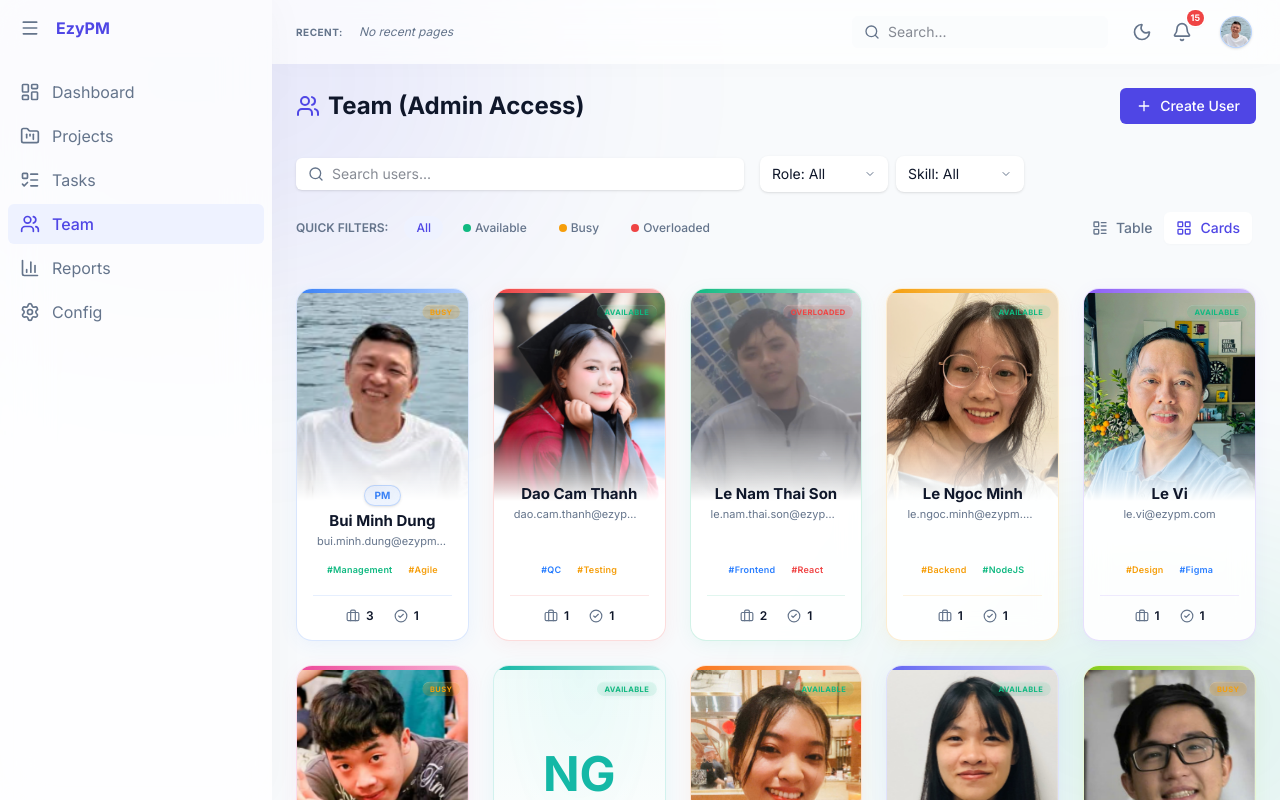
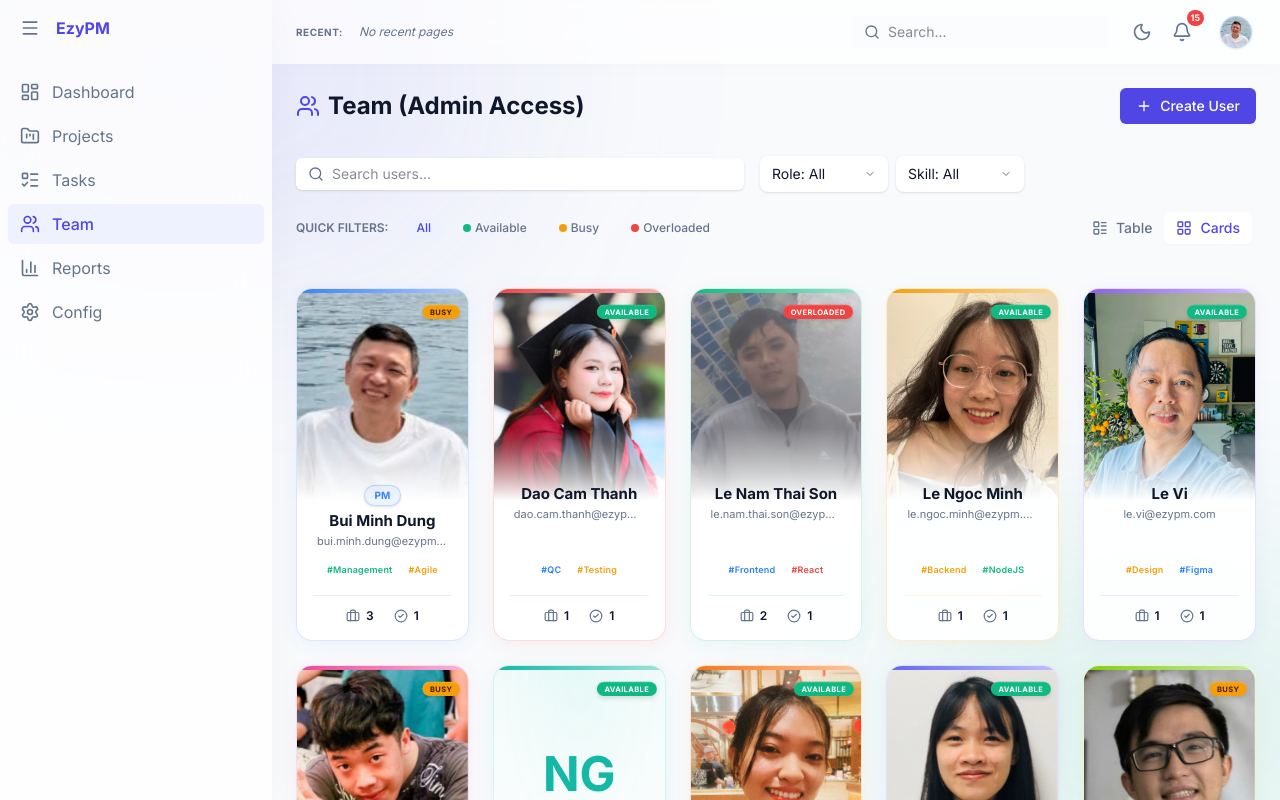
Before and after one commit to AllianceITSCTeam/EzyPMUIMockup, a Next.js app: page /team in a window 1280 px wide. Built offline with nearby package versions, Linux system fonts and the light colour scheme.

Commit message:
ui: refine dashboard cards, fix stakeholder modal jumping, make status badges solid

```diff
--- a/src/app/page.tsx
+++ b/src/app/page.tsx
@@ -52,7 +52,7 @@ export default function Dashboard() {
       <section className="grid grid-cols-1 sm:grid-cols-2 xl:grid-cols-4 gap-5">
 
         {/* Total Tasks */}
-        <div className="relative overflow-hidden rounded-2xl p-5 bg-surface border shadow-[0_1px_12px_rgba(0,0,0,0.03)] hover:shadow-[0_4px_24px_rgba(0,0,0,0.06)] transition-all duration-300 group border-border-color">
+        <div className="relative overflow-hidden rounded-2xl p-5 bg-surface shadow-[0_1px_12px_rgba(0,0,0,0.03)] hover:shadow-[0_4px_24px_rgba(0,0,0,0.06)] transition-all duration-300 group">
           <div className="absolute -top-6 -right-6 w-32 h-32 rounded-full opacity-[0.03] group-hover:scale-110 group-hover:opacity-[0.05] transition-all duration-500" style={{ background: 'radial-gradient(circle, var(--color-primary), transparent)' }}></div>
           <div className="flex items-start justify-between relative z-10">
             <div>
@@ -68,7 +68,7 @@ export default function Dashboard() {
         </div>
 
         {/* In Progress */}
-        <div className="relative overflow-hidden rounded-2xl p-5 bg-surface border shadow-[0_1px_12px_rgba(0,0,0,0.03)] hover:shadow-[0_4px_24px_rgba(0,0,0,0.06)] transition-all duration-300 group border-border-color">
+        <div className="relative overflow-hidden rounded-2xl p-5 bg-surface shadow-[0_1px_12px_rgba(0,0,0,0.03)] hover:shadow-[0_4px_24px_rgba(0,0,0,0.06)] transition-all duration-300 group">
           <div className="absolute -top-6 -right-6 w-32 h-32 rounded-full opacity-[0.04] group-hover:scale-110 group-hover:opacity-[0.06] transition-all duration-500" style={{ background: 'radial-gradient(circle, var(--color-warning), transparent)' }}></div>
           <div className="flex items-start justify-between relative z-10">
             <div>
@@ -84,7 +84,7 @@ export default function Dashboard() {
         </div>
 
         {/* Overdue */}
-        <div className="relative overflow-hidden rounded-2xl p-5 bg-surface border shadow-[0_1px_12px_rgba(0,0,0,0.03)] hover:shadow-[0_4px_24px_rgba(0,0,0,0.06)] transition-all duration-300 group border-border-color">
+        <div className="relative overflow-hidden rounded-2xl p-5 bg-surface shadow-[0_1px_12px_rgba(0,0,0,0.03)] hover:shadow-[0_4px_24px_rgba(0,0,0,0.06)] transition-all duration-300 group">
           <div className="absolute -top-6 -right-6 w-32 h-32 rounded-full opacity-[0.04] group-hover:scale-110 group-hover:opacity-[0.06] transition-all duration-500" style={{ background: 'radial-gradient(circle, var(--color-danger), transparent)' }}></div>
           <div className="flex items-start justify-between relative z-10">
             <div>
@@ -100,7 +100,7 @@ export default function Dashboard() {
         </div>
 
         {/* Hours This Month */}
-        <div className="relative overflow-hidden rounded-2xl p-5 bg-surface border shadow-[0_1px_12px_rgba(0,0,0,0.03)] hover:shadow-[0_4px_24px_rgba(0,0,0,0.06)] transition-all duration-300 group border-border-color">
+        <div className="relative overflow-hidden rounded-2xl p-5 bg-surface shadow-[0_1px_12px_rgba(0,0,0,0.03)] hover:shadow-[0_4px_24px_rgba(0,0,0,0.06)] transition-all duration-300 group">
           <div className="absolute -top-6 -right-6 w-32 h-32 rounded-full opacity-[0.04] group-hover:scale-110 group-hover:opacity-[0.06] transition-all duration-500" style={{ background: 'radial-gradient(circle, var(--color-success), transparent)' }}></div>
           <div className="flex items-start justify-between relative z-10">
             <div>
@@ -270,7 +270,7 @@ export default function Dashboard() {
               </div>
             );
           })}
-          <div className="p-3 bg-page-bg text-center rounded-b-lg border-t border-border-color/30">
+          <div className="p-3 bg-page-bg text-center rounded-b-lg">
             <button onClick={() => router.push('/activities')} className="w-full cursor-pointer text-sm text-primary font-medium hover:underline">
               View all activities
             </button>
--- a/src/app/projects/[id]/page.tsx
+++ b/src/app/projects/[id]/page.tsx
@@ -14,7 +14,7 @@ import { UserAvatar } from "@/components/ui/UserAvatar";
 import { CustomSelect } from "@/components/ui/CustomSelect";
 import { SkillTag } from "@/components/ui/SkillTag";
 import { formatDate } from "@/lib/utils";
-import { ChevronRight, ArrowLeft, Pencil, Users, LayoutList, Share2, Plus, FileText, X, Search, Trash2, Building2, Landmark, Crown, Store, Headset, Handshake, Info } from "lucide-react";
+import { ChevronRight, ArrowLeft, Pencil, Users, LayoutList, Share2, Plus, FileText, X, Search, Trash2, Building2, Landmark, Crown, Store, Headset, Handshake, Info, CheckCircle2 } from "lucide-react";
 
 export default function ProjectDetails() {
   const router = useRouter();
@@ -484,7 +484,7 @@ export default function ProjectDetails() {
                   />
                 </div>
 
-                <div className="flex flex-col gap-0.5 max-h-48 overflow-y-auto bg-transparent py-1.5 -mx-1 px-1">
+                <div className="flex flex-col gap-0.5 h-64 overflow-y-auto bg-transparent py-1.5 -mx-1 px-1">
                   {availableUsers.length === 0 && (
                     <p className="text-sm text-text-secondary text-center py-4">No available members to add.</p>
                   )}
@@ -678,10 +678,9 @@ export default function ProjectDetails() {
                 }}
                 className="w-full pl-9 pr-3 py-2 bg-surface/50 border border-transparent hover:bg-page-bg focus:bg-surface focus:ring-2 focus:ring-primary/20 transition-all rounded-md text-sm text-text-primary shadow-[inset_0_1px_3px_rgb(0,0,0,0.02)]"
               />
-            </div>
 
               {stakeholderSearchQuery && stakeholderForm.isCustom && (
-              <div className="flex flex-col gap-1 max-h-40 overflow-y-auto bg-page-bg/30 p-1 rounded-md border border-border-color/30">
+                <div className="absolute left-0 right-0 top-full mt-1.5 z-50 flex flex-col gap-1 max-h-48 overflow-y-auto bg-surface/95 backdrop-blur-xl p-1.5 rounded-xl border border-primary/10 shadow-[0_12px_40px_rgb(0,0,0,0.08)] animate-in fade-in slide-in-from-top-2 duration-200">
                   {availableUsersForStakeholders
                     .filter(u => u.name.toLowerCase().includes(stakeholderSearchQuery.toLowerCase()))
                     .slice(0, 5)
@@ -692,7 +691,7 @@ export default function ProjectDetails() {
                           setStakeholderSearchQuery(u.name);
                           setStakeholderForm({...stakeholderForm, name: u.name, isCustom: false, id: u.id});
                         }}
-                      className="flex items-center gap-3 p-2 rounded-md cursor-pointer hover:bg-page-bg text-text-primary transition-colors text-sm"
+                        className="flex items-center gap-3 p-2 rounded-lg cursor-pointer hover:bg-page-bg text-text-primary transition-colors text-sm"
                       >
                         <UserAvatar user={u} size="sm" />
                         <span>{u.name} <span className="text-xs text-text-secondary ml-1">({u.role})</span></span>
@@ -700,6 +699,7 @@ export default function ProjectDetails() {
                     ))}
                 </div>
               )}
+            </div>
 
           </div>
 
@@ -720,12 +720,25 @@ export default function ProjectDetails() {
             />
           </div>
 
-          {stakeholderForm.isCustom && stakeholderSearchQuery && (
-            <div className="bg-primary/5 text-primary text-xs p-3 rounded-md border border-primary/10 flex items-start gap-2">
+          {/* Message Area - Always present to prevent layout jumps */}
+          <div className="min-h-[58px] flex items-center">
+            {stakeholderForm.isCustom && stakeholderSearchQuery ? (
+              <div className="bg-primary/5 text-primary text-xs p-3 rounded-md border border-primary/10 flex items-start gap-2 w-full shadow-sm transition-all">
                 <Share2 className="w-4 h-4 shrink-0 mt-0.5" />
-              <p>You are adding <b>{stakeholderForm.name}</b> as an <b>External Stakeholder</b>. They will not have login access to the system.</p>
+                <p>You are adding <b>{stakeholderForm.name}</b> as an <b>External Stakeholder</b>. They will not have login access.</p>
+              </div>
+            ) : !stakeholderForm.isCustom && stakeholderForm.name ? (
+              <div className="bg-success/5 text-success text-xs p-3 rounded-md border border-success/20 flex items-start gap-2 w-full shadow-sm transition-all">
+                <CheckCircle2 className="w-4 h-4 shrink-0 mt-0.5" />
+                <p>You selected <b>{stakeholderForm.name}</b>, an existing system member.</p>
+              </div>
+            ) : (
+              <div className="bg-primary/5 text-primary text-xs p-3 rounded-md border border-primary/10 flex items-start gap-2 w-full shadow-sm transition-all">
+                <Info className="w-4 h-4 shrink-0 mt-0.5 opacity-80" />
+                <p>Type a name for an external stakeholder, or select from the dropdown.</p>
               </div>
             )}
+          </div>
 
           <div className="mt-4 flex justify-end gap-3">
             <button type="button" onClick={() => {
--- a/src/components/ui/Badge.tsx
+++ b/src/components/ui/Badge.tsx
@@ -6,26 +6,26 @@ export function StatusBadge({ status }: { status: TaskStatus | ProjectStatus | "
   switch (status) {
     case "To Do":
     case "Closed":
-      colorClass = "bg-text-secondary/10 text-text-secondary";
+      colorClass = "bg-slate-500 text-white";
       break;
     case "In Progress":
     case "Active":
-      colorClass = "bg-primary/10 text-primary";
+      colorClass = "bg-primary text-white";
       break;
     case "Pending":
     case "Busy":
-      colorClass = "bg-warning/20 text-warning";
+      colorClass = "bg-warning text-amber-950 font-black";
       break;
     case "On Hold":
-      colorClass = "bg-text-secondary/10 text-text-secondary";
+      colorClass = "bg-slate-500 text-white";
       break;
     case "No Specs":
     case "Overloaded":
-      colorClass = "bg-danger/10 text-danger";
+      colorClass = "bg-danger text-white";
       break;
     case "Completed":
     case "Available":
-      colorClass = "bg-success/10 text-success";
+      colorClass = "bg-success text-white";
       break;
   }
 
```
Lines whose indentation alone changed are shown as unchanged.
